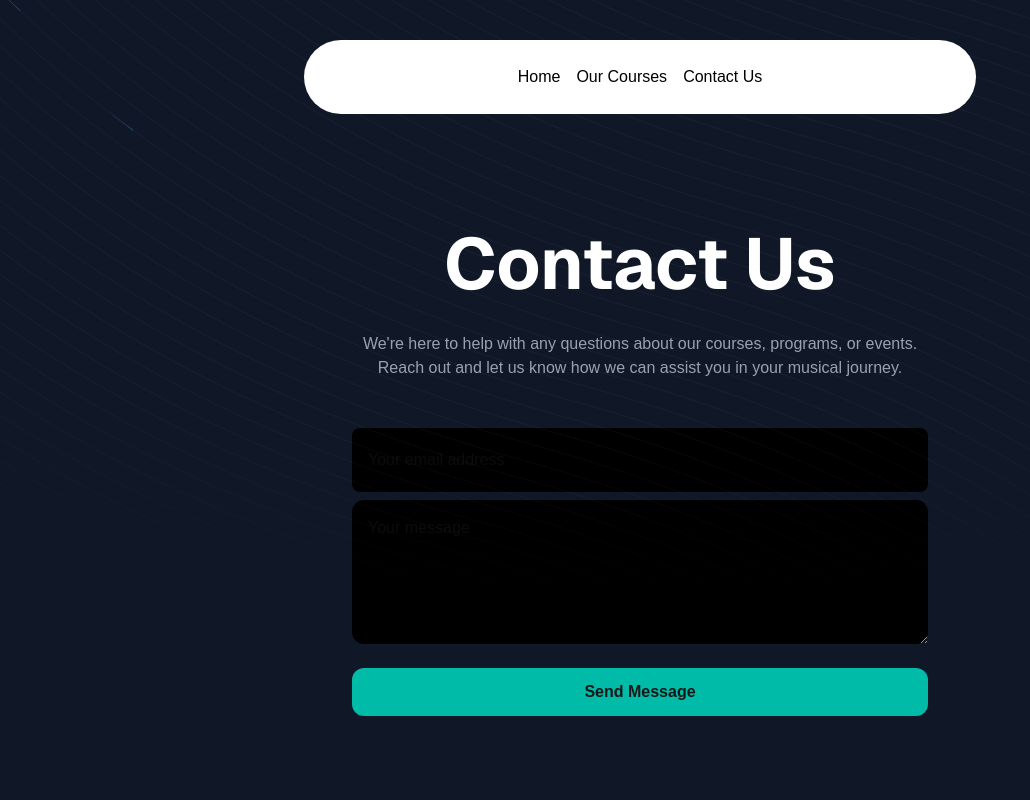
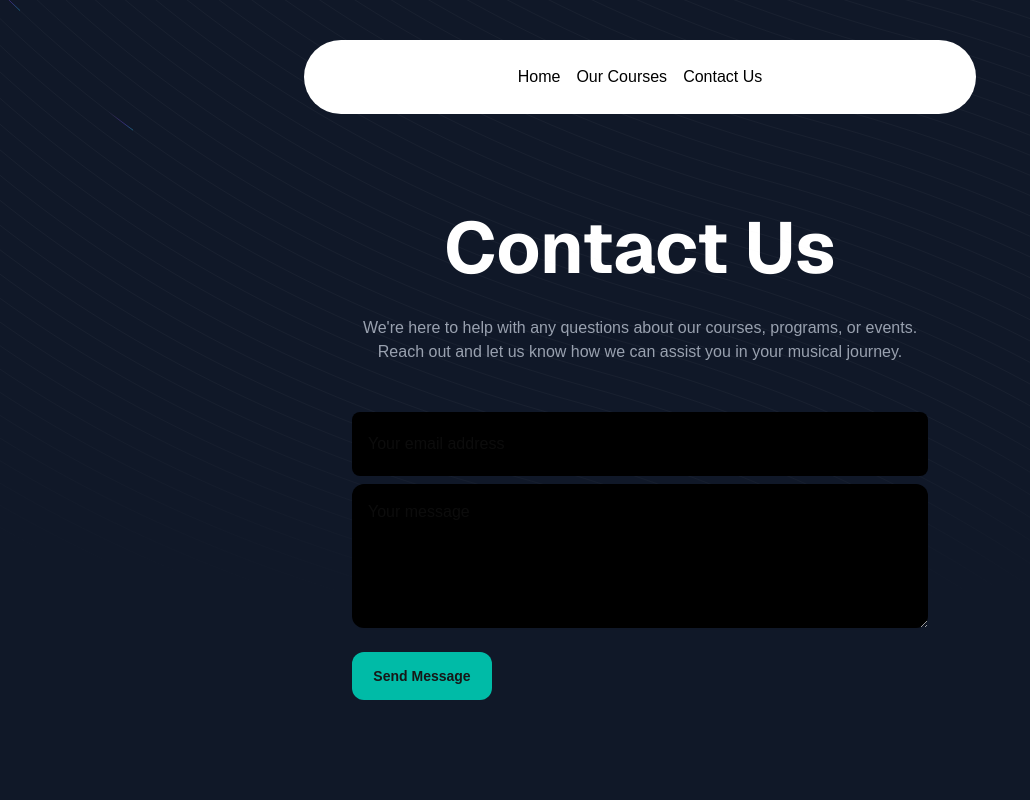
Before and after one commit to AhmedNadeeem/Music-Academy-Next.js, a Next.js app: page /contact in a window 1280 px wide. Shown: the top 800 px of the page, without its empty margins (0-1030 px from the left). Built offline with nearby package versions, Linux system fonts and the light colour scheme.

Commit message:
Finalized the Music School Project

```diff
--- a/src/app/contact/page.tsx
+++ b/src/app/contact/page.tsx
@@ -1,11 +1,22 @@
-"use client"
-import React from "react";
+"use client";
+"use client";
+import React, { FormEvent, useState } from "react";
 import { BackgroundBeams } from "@/components/ui/background-beams";
 
 export default function page() {
+  const [email, setEmail] = useState("");
+  const [message, setMessage] = useState("");
+
+  const handleSubmit = (e: FormEvent<HTMLFormElement>)=> {
+    e.preventDefault();
+    console.log('Submitted:', { email, message });
+    setEmail("");
+    setMessage("");
+  };
+
   return (
-    <div className="min-h-screen min-w-full bg-gray-900 py-12 pt-16">
-        <div className="min-h-screen flex flex-col justify-center items-center">
+    <div className="min-h-screen min-w-full bg-gray-900 py-12">
+        <div className="min-h-screen z-100 flex flex-col justify-center items-center">
             <div className="m-4 text-center">
                 <h1 className="text-lg md:text-7xl text-center font-sans font-bold mb-8 text-white">Contact Us</h1>
                 <p className="text-gray-400 max-w-xl mb-8">We&apos;re here to help with any questions about our courses,
@@ -14,9 +25,27 @@ export default function page() {
             </div>
 
             <div className="flex flex-col gap-2">
-                <input className="w-xl h-16 rounded-lg bg-black px-4" type="text" name="" id="" placeholder="Your email address"/>
-                <textarea className="w-xl h-36 rounded-xl bg-black p-4" name="" id="" placeholder="Your message"></textarea>
-                <button className="mt-4 bg-teal-500 h-12 rounded-xl font-bold m hover:bg-teal-600 focus:outline-none focus:ring-2 focus:ring-teal-500 focus:ring-offset">Send Message</button>
+              <form onSubmit={handleSubmit} className="flex z-10 flex-col gap-2">
+                <input
+                  type="email"
+                  value={email}
+                  onChange={(e)=> setEmail(e.target.value)}
+                  className="w-xl h-16 rounded-lg bg-black px-4"
+                  placeholder="Your email address"
+                  required
+                />
+                <textarea
+                  value={message}
+                  onChange={(e)=> setMessage(e.target.value)}
+                  className="w-xl h-36 rounded-xl bg-black p-4"
+                  placeholder="Your message"
+                ></textarea>
+                <button
+                type="submit"
+                className="mt-4 w-35 bg-teal-500 h-12 rounded-xl font-bold text-sm hover:bg-teal-600 focus:outline-none focus:ring-2 focus:ring-teal-500 focus:ring-offset">
+                  Send Message
+                </button>
+              </form>
             </div>
         </div>
 
```
